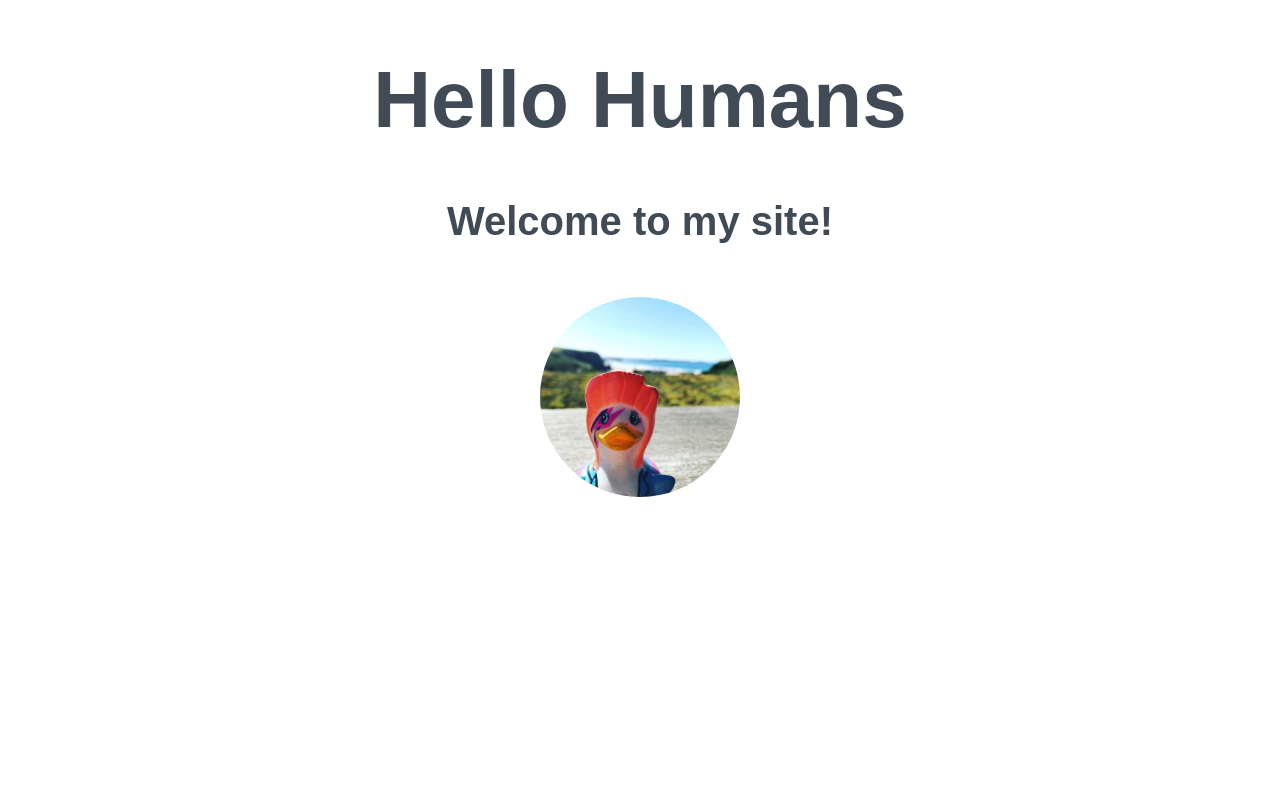
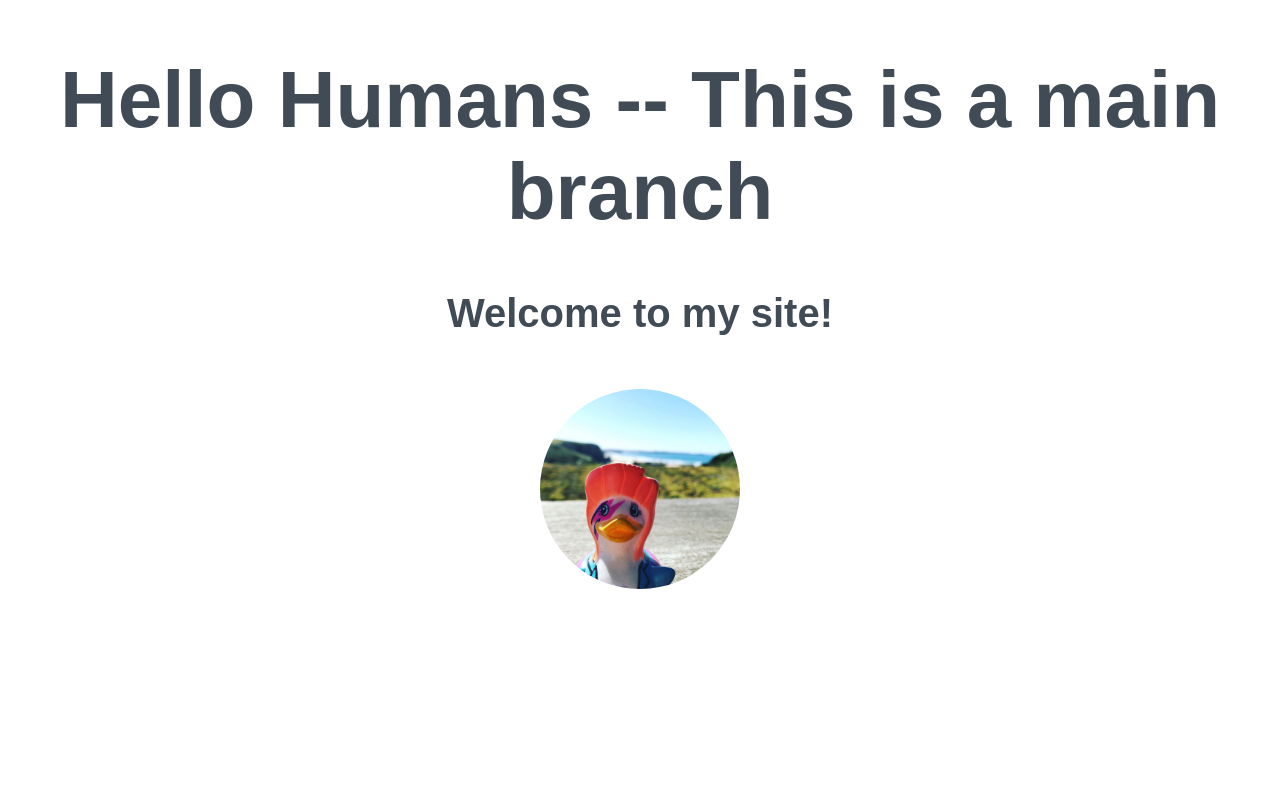
Before and after one commit to JustBeArt/beginners-week-one-master, a plain HTML site: page index.html in a window 1280 px wide. Shown: the top 800 px of the page. Drawn offline with Linux system fonts and the light colour scheme.

Commit message:
new test
test2

```diff
--- a/index.html
+++ b/index.html
@@ -6,7 +6,7 @@
 </head>
 <body>
 <div>
-<h1>Hello Humans</h1>
+<h1>Hello Humans -- This is a main branch</h1>
 <h2>Welcome to my site!</h2>
 <img src="./duck.jpg" alt="A local image" width="200px">
 </div>
```
